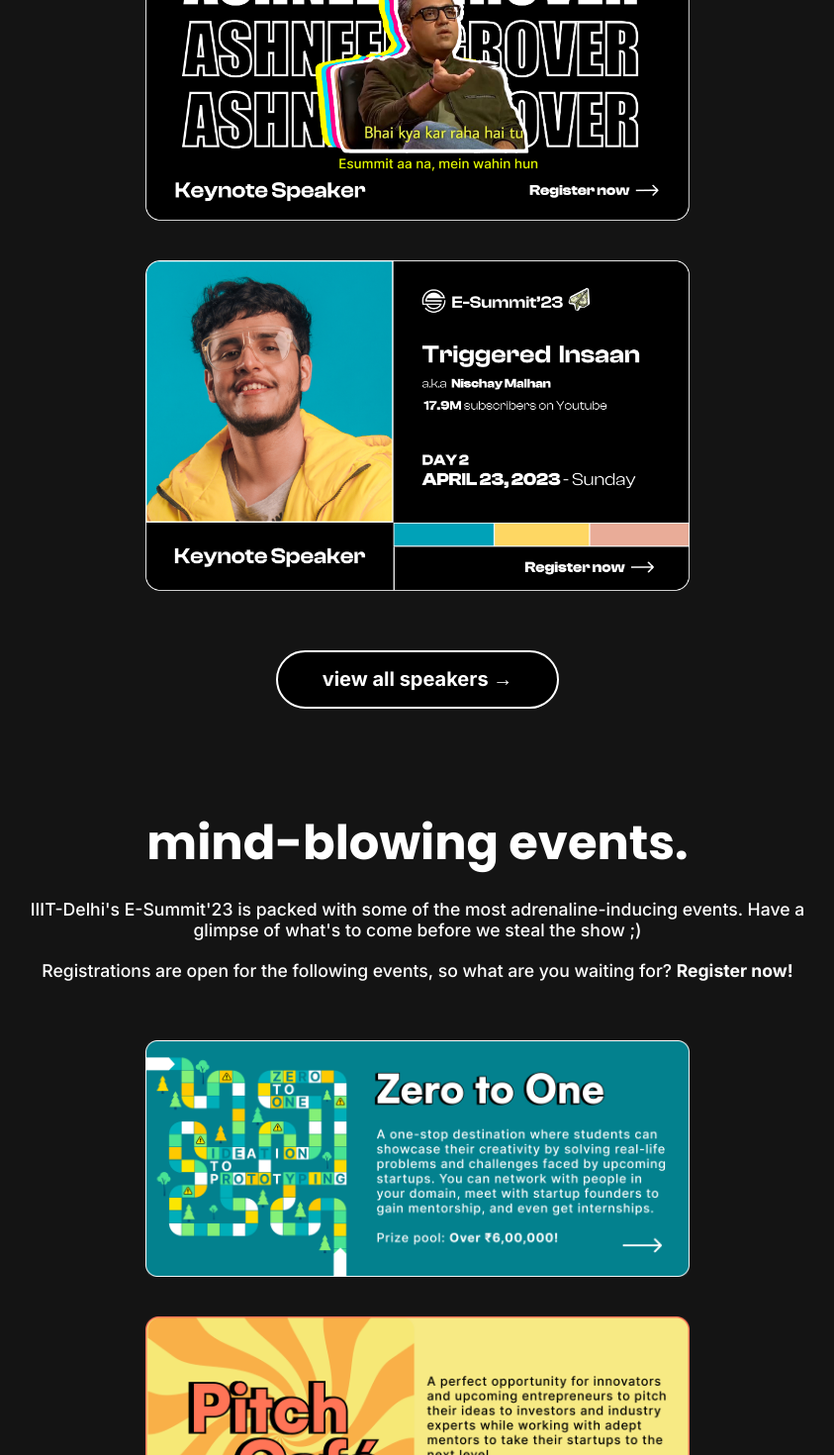
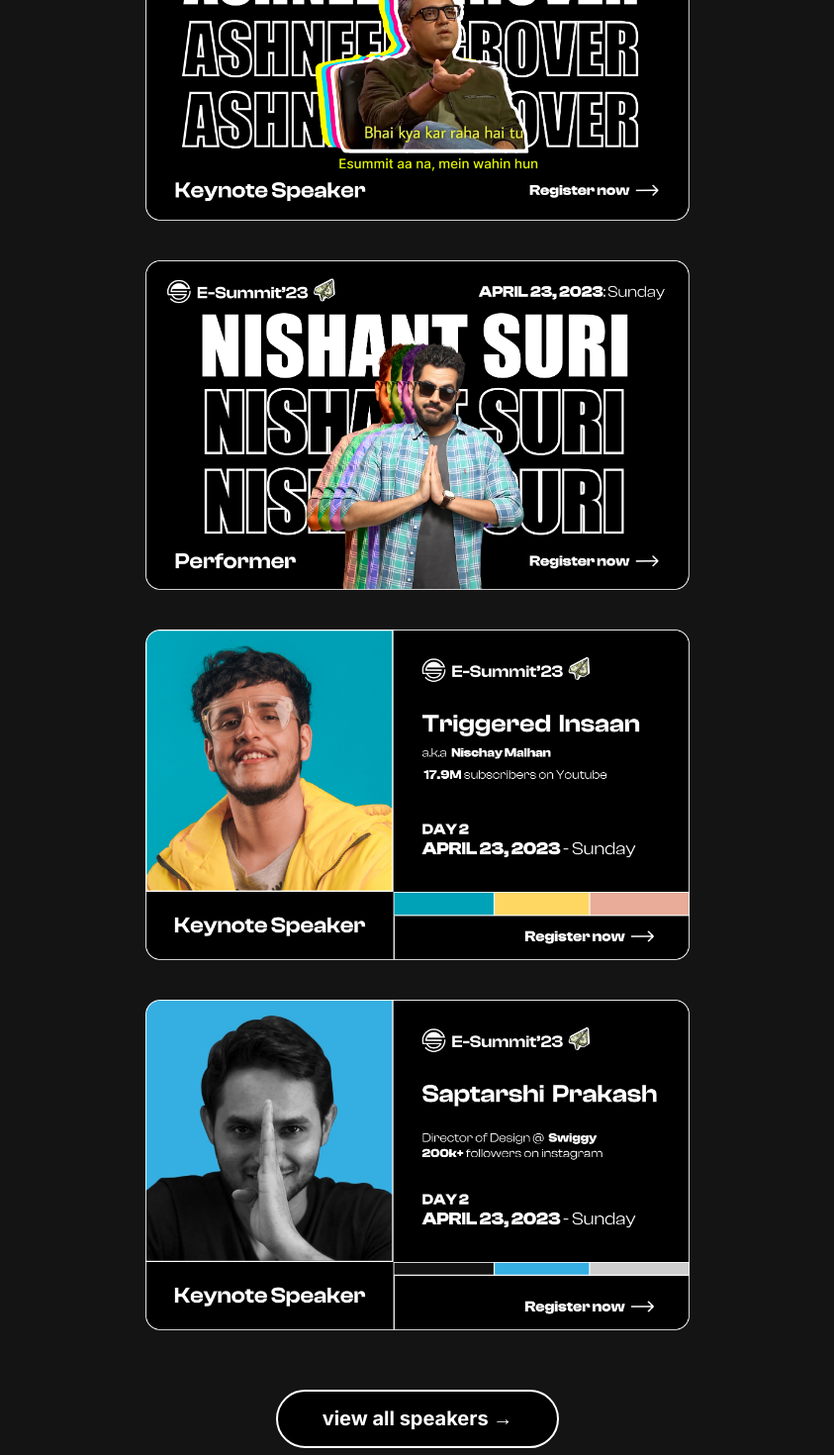
Before and after one commit to SarthakS09/techstars, a React (Create React App) app: page / in a window 1280 px wide. Shown: the part 1330-2800 px from the top of the page at 99% size, without its empty margins (218-1061 px from the left). Built offline with nearby package versions, Linux system fonts and the light colour scheme.

Commit message:
added nishant suri

```diff
--- a/src/Pages/Home.jsx
+++ b/src/Pages/Home.jsx
@@ -9,6 +9,7 @@
 import networking from '../Assets/networking.svg'
 import opportunity from '../Assets/opportunity.svg'
 import ashneer from '../Assets/ashneer.png'
+import suri from '../Assets/suri.png'
 import triggeredInsaan from '../Assets/triggered-insaan.png'
 import saptarshi from '../Assets/saptarshi.png'
 import anshMehra from '../Assets/ansh-mehra.png'
@@ -61,12 +62,20 @@
       <p className='center' data-aos="fade-up">Don't miss the chance to listen to some of the most influential people in this country speak about business, technology and life. <strong>Register now!</strong></p>
     <div className="container">
 
-      <a href="https://forms.gle/sdfdyeHz1NyTiP538" target='_blank'>
+    <a href="https://forms.gle/sdfdyeHz1NyTiP538" target='_blank'>
         <img src={ashneer} alt="Ashneer Grover" className="event-banner-min"/>
       </a>
 
-      <a href="https://forms.gle/8YTCMbWMgYoaDRT2A" target='_blank'>
-        <img src={triggeredInsaan} alt="Triggered Insaan" className="event-banner-min"/>
+      <a href="https://docs.google.com/forms/d/e/1FAIpQLSecJjDEtRBMuTcufJXE5Bju3473tyFs5FQK15a-z7cG3sBPmA/viewform" target="_black">
+        <img src={suri} alt="Suri" className="event-banner-min"/>
+      </a>
+        <a href="https://forms.gle/8YTCMbWMgYoaDRT2A" target="_black">
+          <img src={triggeredInsaan} alt="Startup Fair" className="event-banner-min"/>
+        </a>
+
+
+        <a href="https://forms.gle/3b7tY9Pe4NFgSzoF7" target="_black">
+        <img src={saptarshi} alt="Saptarshi Prakash" className="event-banner-min"/>
       </a>
 
       {/* <a href="https://forms.gle/3b7tY9Pe4NFgSzoF7" target='_blank'>
--- a/src/Pages/Speakers.jsx
+++ b/src/Pages/Speakers.jsx
@@ -2,6 +2,7 @@
 import { useEffect } from 'react'
 import ashneer from '../Assets/ashneer.png'
 import triggeredInsaan from '../Assets/triggered-insaan.png'
+import suri from '../Assets/suri.png'
 import saptarshi from '../Assets/saptarshi.png'
 import anshMehra from '../Assets/ansh-mehra.png'
 import '../Styles/Speakers.css'
@@ -15,12 +16,19 @@
         <h2 data-aos="fade-up">remarkable speakers.</h2>
         <p className='center' data-aos="fade-up">What do you get when you take the brighest entrepreneurial minds of the country, put them together at one place and let them talk about their life experiences? That's right, you get IIIT-Delhi's E-Summit'23.</p>
       <div className="container">
+
       <a href="https://forms.gle/sdfdyeHz1NyTiP538" target='_blank'>
         <img src={ashneer} alt="Ashneer Grover" className="event-banner-min"/>
+      </a>
+
+      <a href="https://docs.google.com/forms/d/e/1FAIpQLSecJjDEtRBMuTcufJXE5Bju3473tyFs5FQK15a-z7cG3sBPmA/viewform" target="_black">
+        <img src={suri} alt="Suri" className="event-banner-min"/>
       </a>
         <a href="https://forms.gle/8YTCMbWMgYoaDRT2A" target="_black">
           <img src={triggeredInsaan} alt="Startup Fair" className="event-banner-min"/>
         </a>
+
+
         <a href="https://forms.gle/3b7tY9Pe4NFgSzoF7" target="_black">
         <img src={saptarshi} alt="Saptarshi Prakash" className="event-banner-min"/>
       </a>
@@ -28,6 +36,7 @@
       <a href="https://forms.gle/ymQvC4XFwcTjTQCRA" target="_black">
         <img src={anshMehra} alt="Ansh Mehra" className="event-banner-min"/>
       </a>
+
       </div>
     </>
   )
```
Also changed, not shown: src/Assets/schedule.svg, src/Assets/suri.png (added).
